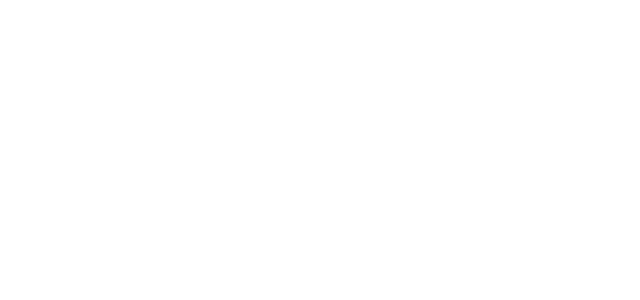
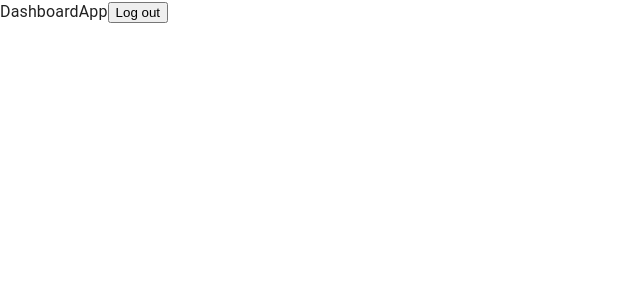
Before and after one commit to ahmadfaqih796/chat-react-ui, a React (Create React App) app: page /dashboard in a window 1280 px wide. Before the commit this address had no page. Shown: the top 300 px of the page, without its empty margins (0-640 px from the left). Built offline with nearby package versions, Linux system fonts and the light colour scheme.

Commit message:
route beranda

```diff
--- a/src/app/auth/login.jsx
+++ b/src/app/auth/login.jsx
@@ -2,10 +2,12 @@
 import logo from "../../logo.svg";
 import { AuthContext } from "../../context/AuthContext";
 import { AlertContext } from "../../context/AlertContext";
+import { useNavigate } from "react-router-dom";
 
 function LoginApp() {
   const { state, dispatch } = React.useContext(AuthContext);
   const { successMessage, errorMessage } = React.useContext(AlertContext);
+  const navigate = useNavigate();
 
   const logOut = () => dispatch({ type: "LOGOUT" });
 
@@ -17,6 +19,7 @@
     try {
       successMessage("Login successful!");
       dispatch({ type: "LOGIN", payload: userData });
+      navigate("/dashboard");
     } catch (error) {
       errorMessage("Gagal Login");
     }
--- /dev/null
+++ b/src/app/dashboard/index.jsx
@@ -0,0 +1,28 @@
+import React from "react";
+import { useNavigate } from "react-router-dom";
+import { AuthContext } from "../../context/AuthContext";
+import { AlertContext } from "../../context/AlertContext";
+
+const DashboardApp = () => {
+  const { dispatch } = React.useContext(AuthContext);
+  const { successMessage, errorMessage } = React.useContext(AlertContext);
+  const navigate = useNavigate();
+
+  const logOut = () => {
+    try {
+      dispatch({ type: "LOGOUT" });
+      successMessage("Logout berhasil");
+      navigate("/authentication/login");
+    } catch (error) {
+      errorMessage("Gagal Logout");
+    }
+  };
+  return (
+    <div>
+      DashboardApp
+      <button onClick={logOut}>Log out</button>
+    </div>
+  );
+};
+
+export default DashboardApp;
--- a/src/routers/index.jsx
+++ b/src/routers/index.jsx
@@ -6,6 +6,7 @@
   Routes,
 } from "react-router-dom";
 import LoginApp from "../app/auth/login";
+import DashboardApp from "../app/dashboard";
 
 const AppRoutes = () => {
   const user = false;
@@ -14,6 +15,7 @@
       <React.Suspense fallback={<div>Loading...</div>}>
         <Routes>
           <Route path="/" element={<LoginApp />} />
+          <Route path="/dashboard" element={<DashboardApp />} />
           <Route
             path="/authentication/login"
             element={!user ? <LoginApp /> : <Navigate to="/dashboard" />}
```
